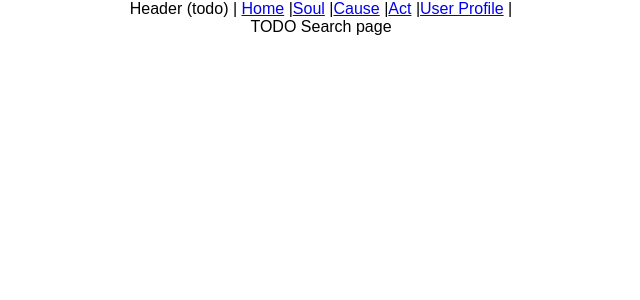
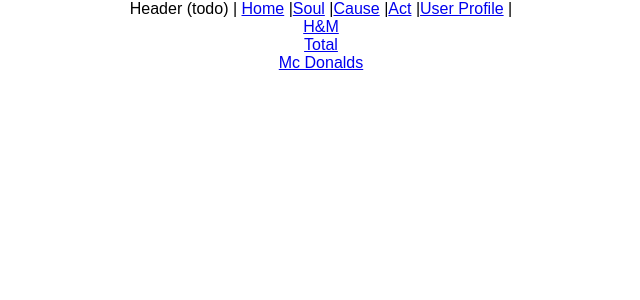
Before and after one commit to maxime-pico/karma, a React (Create React App) app: page / in a window 1280 px wide. Shown: the top 300 px of the page, without its empty margins (319-959 px from the left). Built offline with nearby package versions, Linux system fonts and the light colour scheme.

Commit message:
sets up first dynamic route and retrieval of id from path

```diff
--- a/src/components/App.js
+++ b/src/components/App.js
@@ -4,7 +4,7 @@ import { Switch, Route } from 'react-router-dom'
 import '../styles/App.css'
 import Header from './Header'
 import Search from './Search'
-import Soul from './Soul'
+import SoulRoute from './Soul'
 import Cause from './Cause'
 import Deliberation from './Deliberation'
 import UserProfile from './UserProfile'
@@ -14,10 +14,13 @@ const App = () => (
 		<Header />
 		<Switch>
 			<Route exact path="/" component={Search} />
-			<Route exact path="/company" component={Soul} />
-			<Route exact path="/company/cause" component={Cause} />
-			<Route exact path="/company/cause/act" component={Deliberation} />
-			<Route exact path="/user" component={UserProfile} />
+			<Route path="/companies/:companyId" component={SoulRoute} />
+			<Route path="/company/:companyId/causes" component={Cause} />
+			<Route
+				path="/company/:companyId/causes/:causeId/acts/:actId"
+				component={Deliberation}
+			/>
+			<Route path="/users/:userId" component={UserProfile} />
 		</Switch>
 	</div>
 )
--- a/src/components/Search.js
+++ b/src/components/Search.js
@@ -1,5 +1,15 @@
 import React from 'react'
+import { Link } from 'react-router-dom'
+import { COMPANY_LIST } from '../constants'
 
-const Search = () => <div> TODO Search page </div>
+const Search = () => (
+	<div>
+		{COMPANY_LIST.map(company => (
+			<div>
+				<Link to={`/companies/${company.id}`}>{company.name}</Link>
+			</div>
+		))}
+	</div>
+)
 
 export default Search
--- a/src/components/Soul.js
+++ b/src/components/Soul.js
@@ -1,5 +1,28 @@
+// @flow
 import React from 'react'
+import { COMPANY_LIST } from '../constants.js'
 
-const Soul = () => <div> TODO Soul page </div>
+class Soul extends React.Component {
+	findCompany = (
+		list: [{ id: number, name: string }],
+		id: number,
+	): { id: number, name: string } | void => {
+		const company = list.find(item => item.id === id)
+		return company
+	}
+	render() {
+		const company = this.findCompany(
+			COMPANY_LIST,
+			parseInt(this.props.match.params.companyId, 10),
+		)
+		return (
+			<div>
+				{company
+					? `TODO Soul page of ${company.name}`
+					: `! Oups there was an error loading the company !`}
+			</div>
+		)
+	}
+}
 
 export default Soul
--- /dev/null
+++ b/src/constants.js
@@ -0,0 +1,5 @@
+export const COMPANY_LIST = [
+	{ id: 1, name: 'H&M' },
+	{ id: 2, name: 'Total' },
+	{ id: 3, name: 'Mc Donalds' },
+]
```
Also changed, not shown: src/routes/SoulRoute.js (added).
